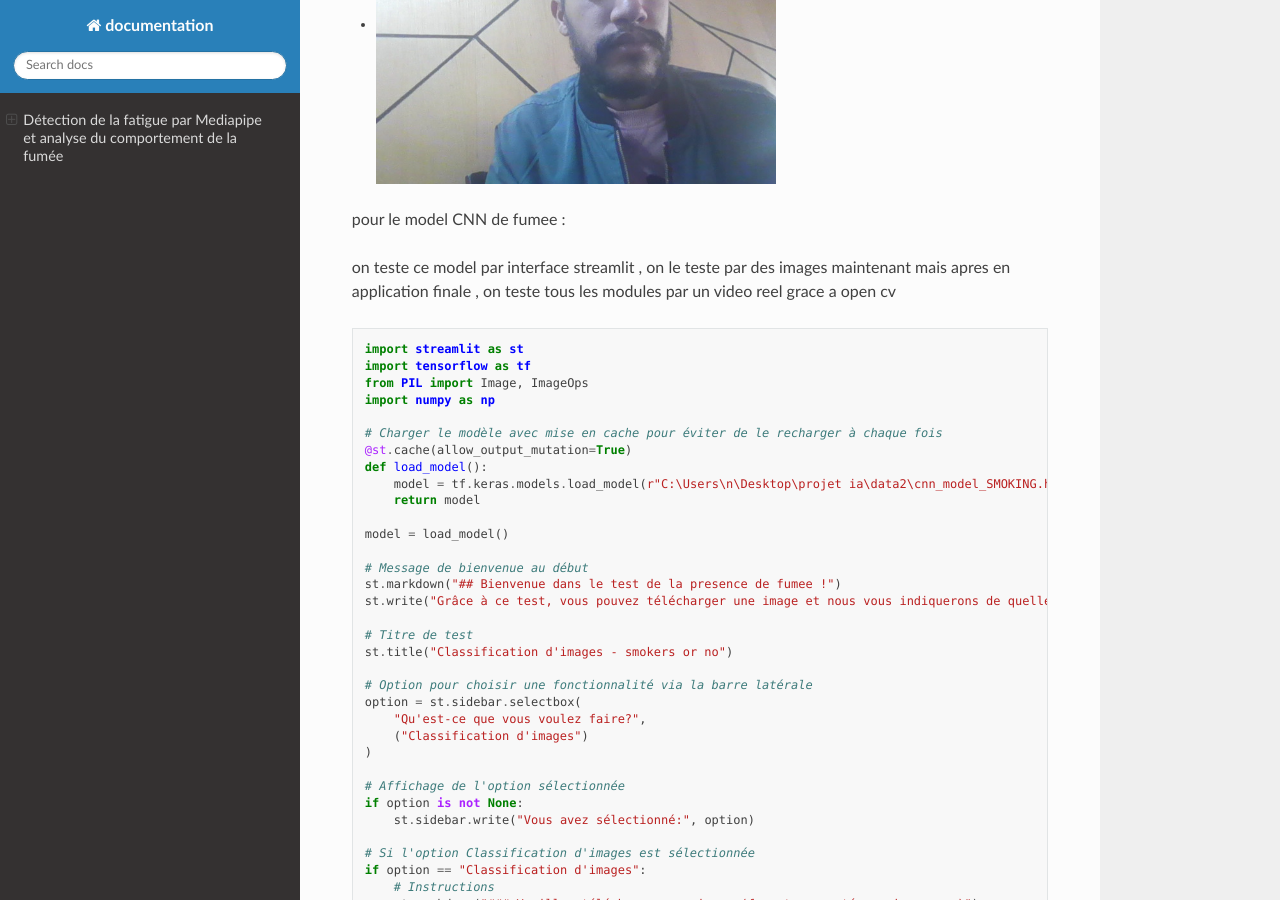
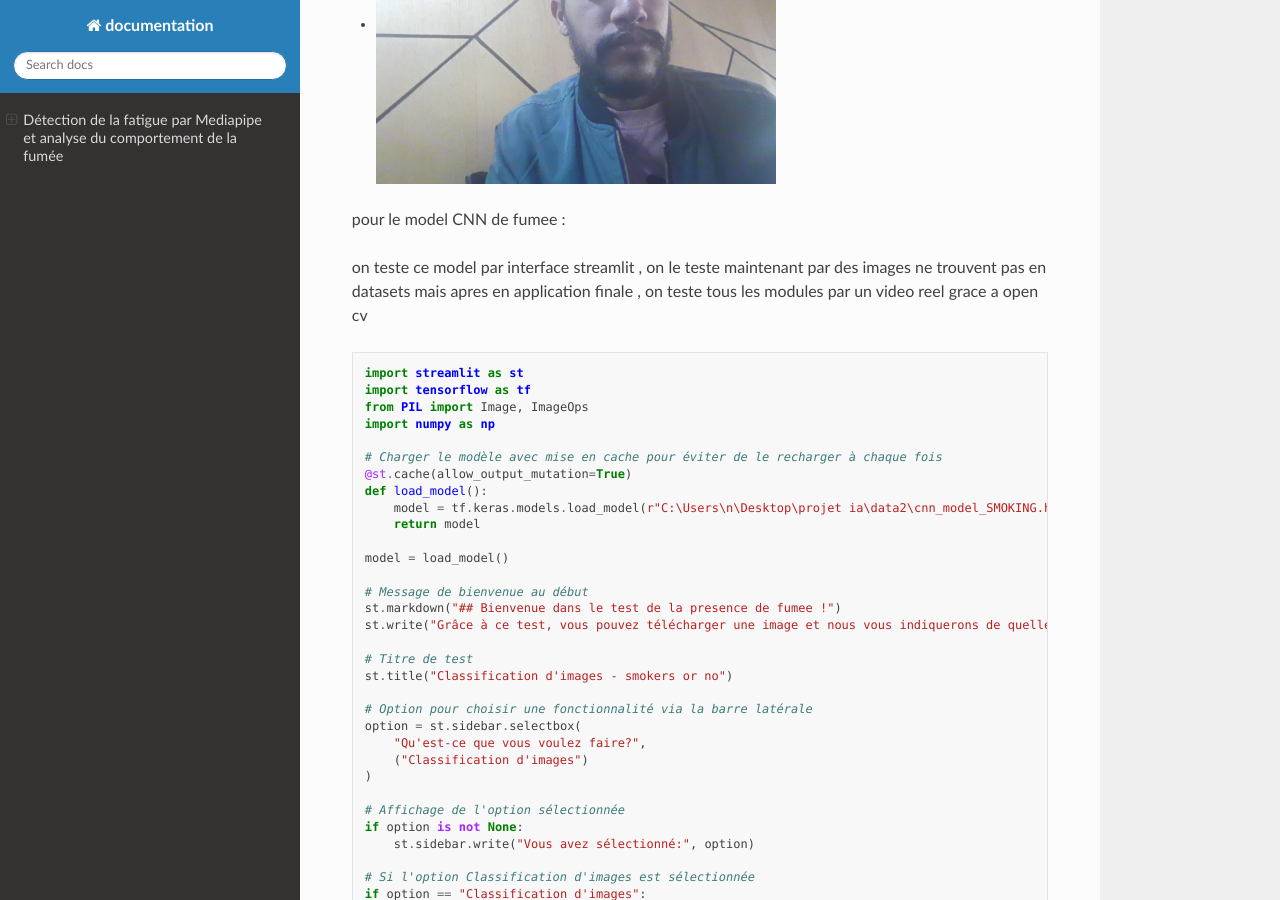
Before and after one commit to fatimafadili/detection, a Sphinx documentation site: the page built from source/index.rst, in a window 1280 px wide and 900 px high, scrolled down 19910 px. Built offline with Sphinx 7.4.7 and the Read the Docs theme 3.1.0, drawn with Linux system fonts in a browser that asks for light colours.

Commit message:
Update index.rst

```diff
--- a/source/index.rst
+++ b/source/index.rst
@@ -944,7 +944,7 @@ voici quelque exemple d'affichage par OPENCV et mediapipe:
 
 pour le model CNN de fumee :
 
-on teste ce model par interface streamlit , on le teste par des images maintenant mais apres en application finale , on teste tous les modules par un video reel grace a open cv
+on teste ce model par interface streamlit , on le teste maintenant par des images ne trouvent pas en datasets  mais apres en application finale , on teste tous les modules par un video reel grace a open cv
 
 .. code-block:: python
 
```
